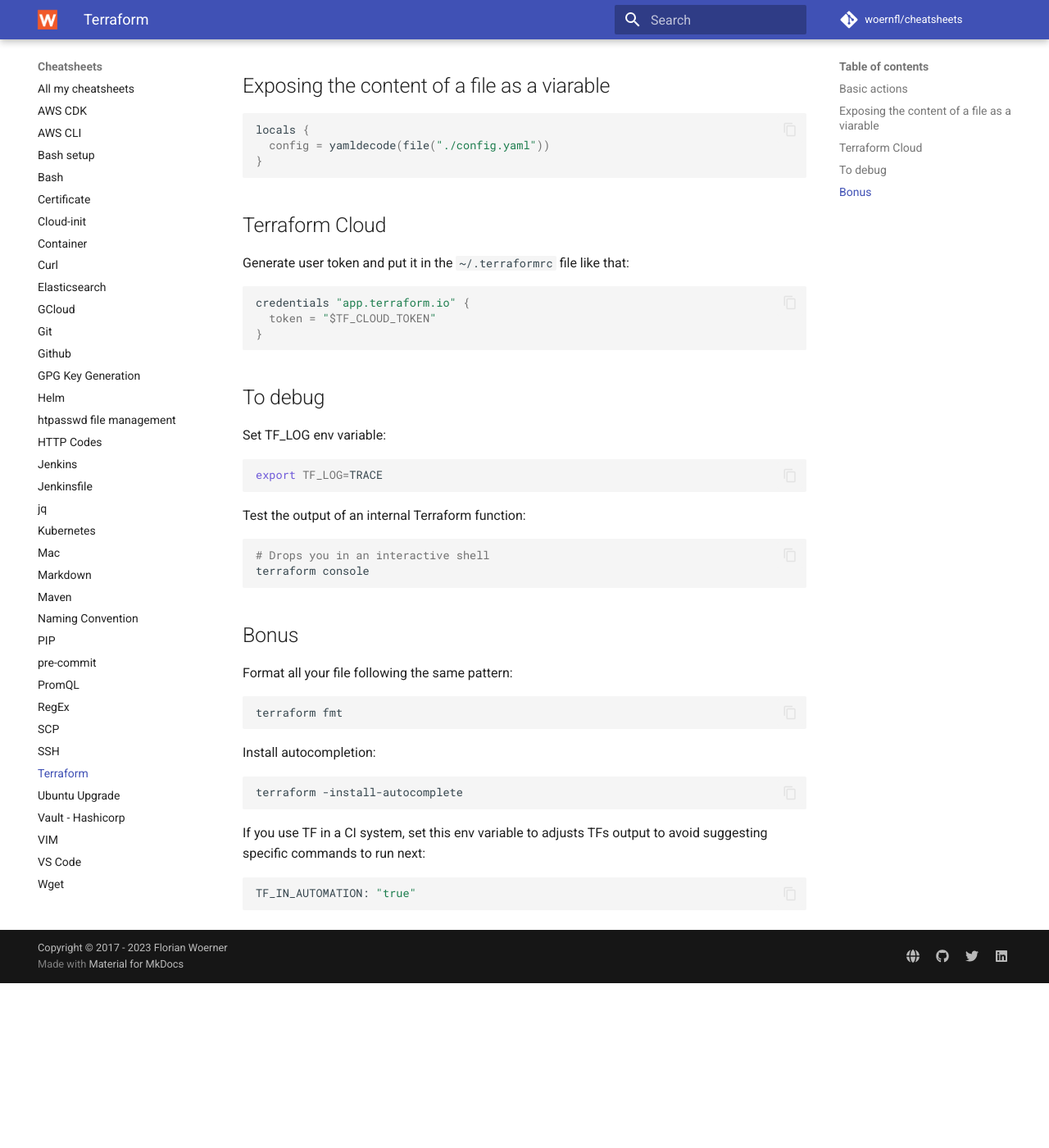
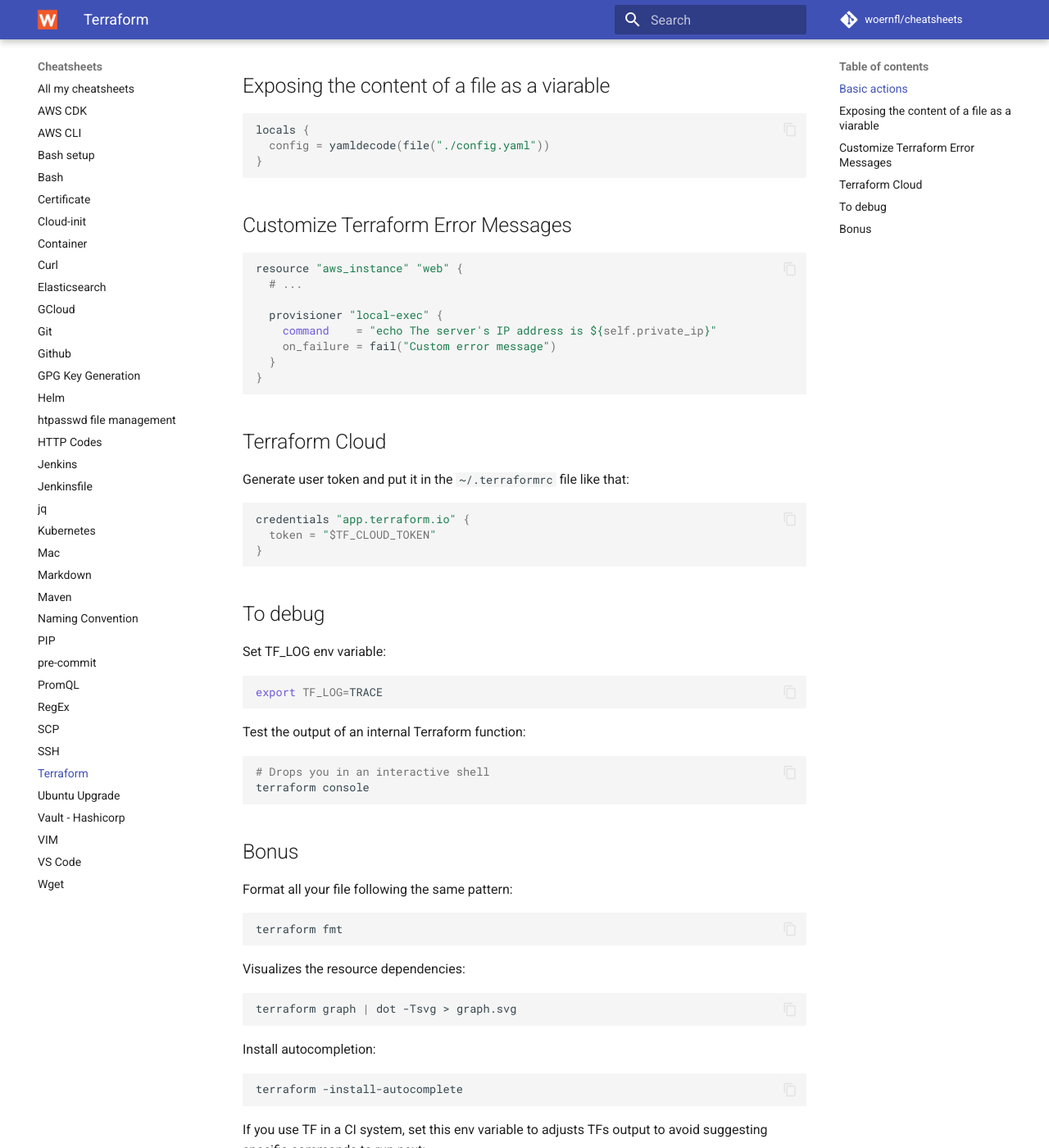
Before and after one commit to woernfl/cheatsheets, an MkDocs documentation site: the page built from docs/terraform.md, in a window 1280 px wide and 1400 px high, scrolled down 810 px. Shown: the whole window at 82% size. Built offline with MkDocs 1.6.1 and Material for MkDocs 9.7.7, drawn with Linux system fonts in a browser that asks for light colours; comment, search, counter and statistics services are not loaded; before the commit the page ends 2009 px from its top, so only the background shows below that.

Commit message:
Update terraform.md

````diff
--- a/docs/terraform.md
+++ b/docs/terraform.md
@@ -49,6 +49,19 @@
 }
 ```
 
+## Customize Terraform Error Messages
+
+```bash
+resource "aws_instance" "web" {
+  # ...
+
+  provisioner "local-exec" {
+    command    = "echo The server's IP address is ${self.private_ip}"
+    on_failure = fail("Custom error message")
+  }
+}
+```
+
 ## Terraform Cloud
 
 Generate user token and put it in the `~/.terraformrc` file like that:
@@ -82,6 +95,12 @@
 terraform fmt
 ```
 
+Visualizes the resource dependencies:
+
+```bash
+terraform graph | dot -Tsvg > graph.svg
+```
+
 Install autocompletion:
 
 ```bash
````
